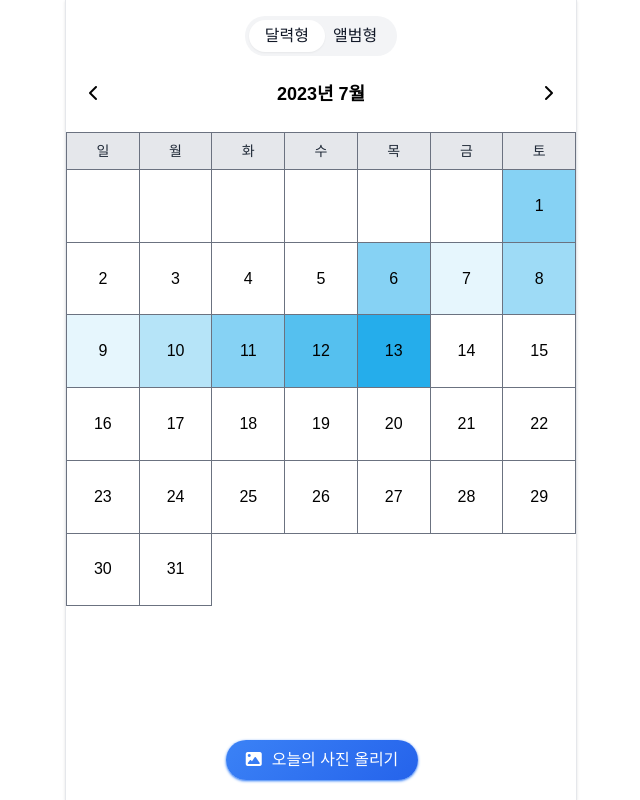
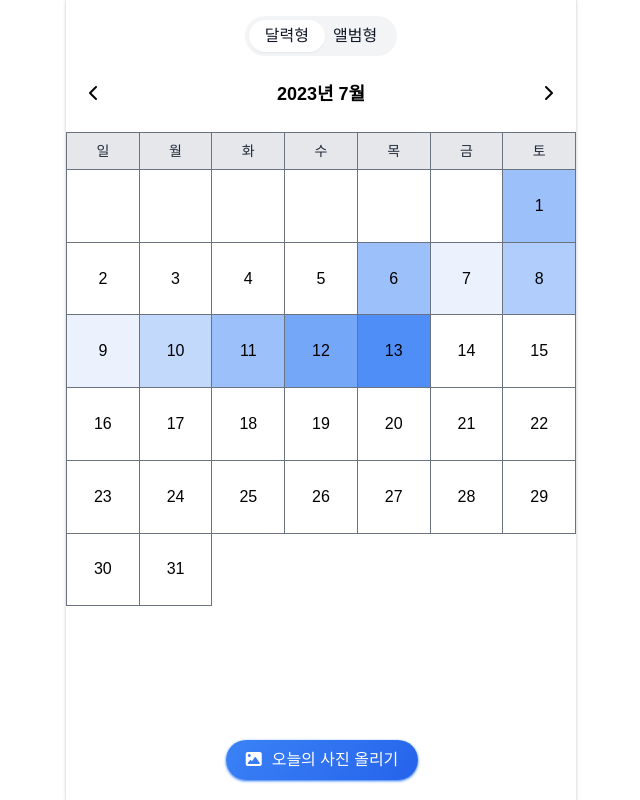
Before and after one commit to Leets-Official/MemoriesSquare-FE, a SvelteKit app: page / in a window 1280 px wide. Shown: the whole page, without its empty margins (319-959 px from the left). Built offline with nearby package versions, Linux system fonts and the light colour scheme; a web font is replaced by a local one.

Commit message:
color blue

```diff
--- a/src/pages/calendarPage/calendar/Calendar.svelte
+++ b/src/pages/calendarPage/calendar/Calendar.svelte
@@ -79,25 +79,25 @@
       if (photoCount === 0) {
         DUMMY_DATA[thisYear][thisMonth][day]['bg'] = 'bg-white';
       } else if (photoCount === 1) {
-        DUMMY_DATA[thisYear][thisMonth][day]['bg'] = 'bg-sky-500/[0.1]';
+        DUMMY_DATA[thisYear][thisMonth][day]['bg'] = 'bg-blue-500/[0.1]';
       } else if (photoCount === 2) {
-        DUMMY_DATA[thisYear][thisMonth][day]['bg'] = 'bg-sky-500/[0.2]';
+        DUMMY_DATA[thisYear][thisMonth][day]['bg'] = 'bg-blue-500/[0.2]';
       } else if (photoCount === 3) {
-        DUMMY_DATA[thisYear][thisMonth][day]['bg'] = 'bg-sky-500/[0.3]';
+        DUMMY_DATA[thisYear][thisMonth][day]['bg'] = 'bg-blue-500/[0.3]';
       } else if (photoCount === 4) {
-        DUMMY_DATA[thisYear][thisMonth][day]['bg'] = 'bg-sky-500/[0.4]';
+        DUMMY_DATA[thisYear][thisMonth][day]['bg'] = 'bg-blue-500/[0.4]';
       } else if (photoCount === 5) {
-        DUMMY_DATA[thisYear][thisMonth][day]['bg'] = 'bg-sky-500/[0.5]';
+        DUMMY_DATA[thisYear][thisMonth][day]['bg'] = 'bg-blue-500/[0.5]';
       } else if (photoCount === 6) {
-        DUMMY_DATA[thisYear][thisMonth][day]['bg'] = 'bg-sky-500/[0.6]';
+        DUMMY_DATA[thisYear][thisMonth][day]['bg'] = 'bg-blue-500/[0.6]';
       } else if (photoCount === 7) {
-        DUMMY_DATA[thisYear][thisMonth][day]['bg'] = 'bg-sky-500/[0.7]';
+        DUMMY_DATA[thisYear][thisMonth][day]['bg'] = 'bg-blue-500/[0.7]';
       } else if (photoCount === 8) {
-        DUMMY_DATA[thisYear][thisMonth][day]['bg'] = 'bg-sky-500/[0.8]';
+        DUMMY_DATA[thisYear][thisMonth][day]['bg'] = 'bg-blue-500/[0.8]';
       } else if (photoCount === 9) {
-        DUMMY_DATA[thisYear][thisMonth][day]['bg'] = 'bg-sky-500/[0.9]';
+        DUMMY_DATA[thisYear][thisMonth][day]['bg'] = 'bg-blue-500/[0.9]';
       } else if (photoCount >= 10) {
-        DUMMY_DATA[thisYear][thisMonth][day]['bg'] = 'bg-sky-500/[0.5]';
+        DUMMY_DATA[thisYear][thisMonth][day]['bg'] = 'bg-blue-500/[0.5]';
       }
     }
 
```
